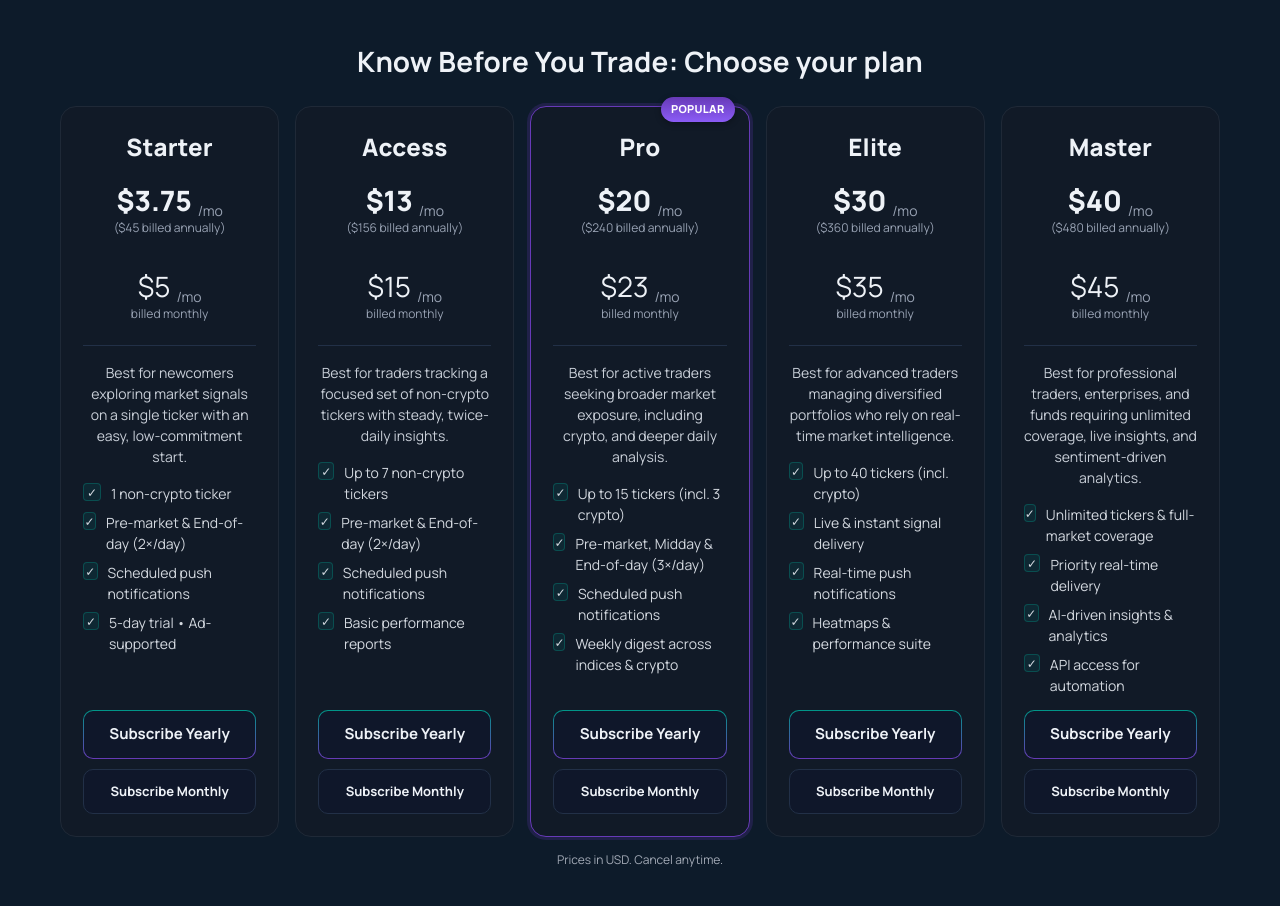
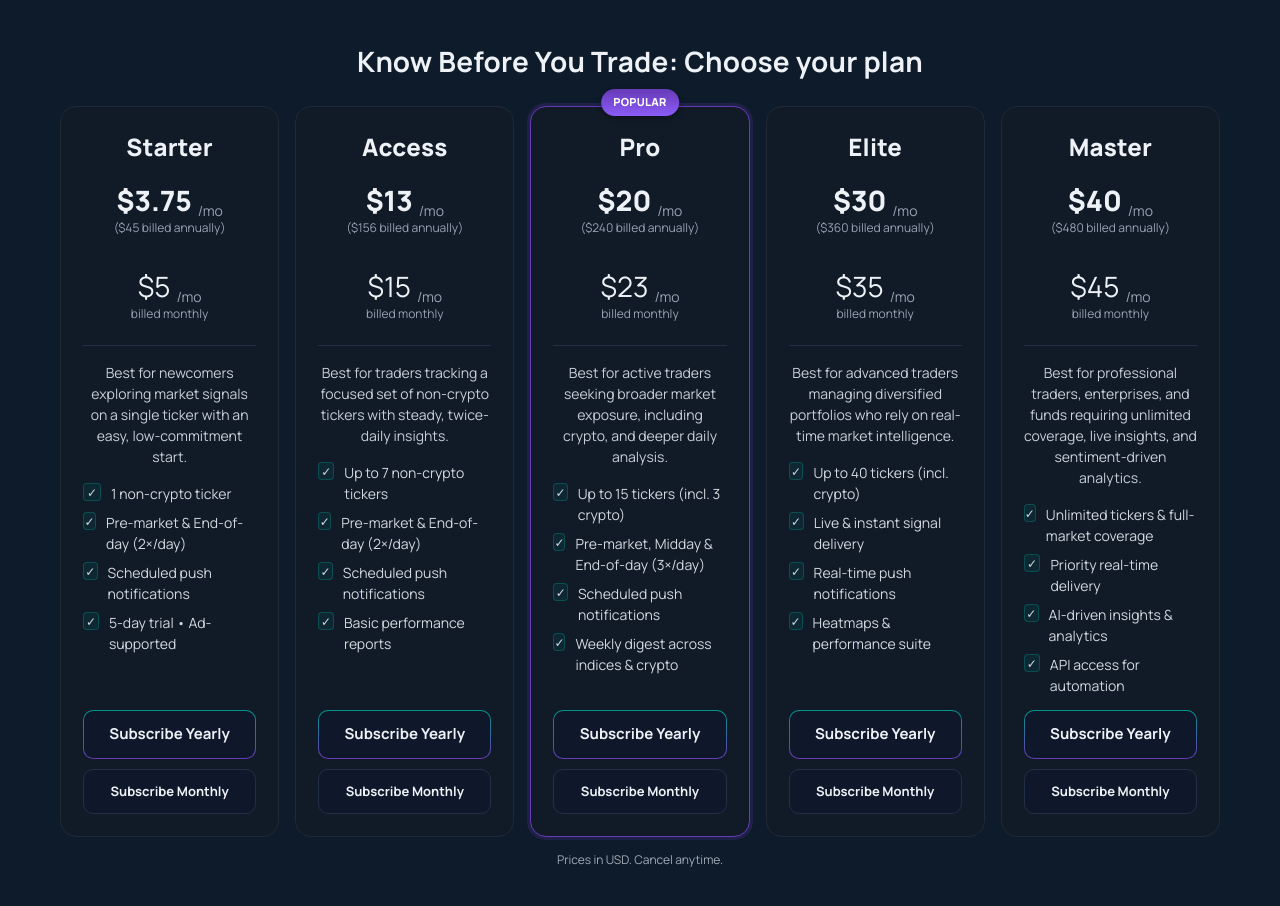
Before and after one commit to TradeIQX/tiqx-pricing-widget, a website: page index.html in a window 1280 px wide. Drawn offline with Linux system fonts and the light colour scheme.

Commit message:
Update index.html

```diff
--- a/index.html
+++ b/index.html
@@ -75,11 +75,12 @@ h2{text-align:center;margin:0 0 24px;font-size:28px;letter-spacing:.2px}
 .btn[disabled]{opacity:.55;cursor:not-allowed}
 .badge{
   position:absolute;
-  top:-10px;
-  right:14px;
+  top:-18px;
+  left:50%;
+  transform:translateX(-50%);
   background:linear-gradient(180deg,var(--brand-2),#8b5cf6);
   color:#fff;
-  padding:4px 10px;
+  padding:5px 12px;
   border-radius:999px;
   font-size:11px;
   font-weight:800;
```
